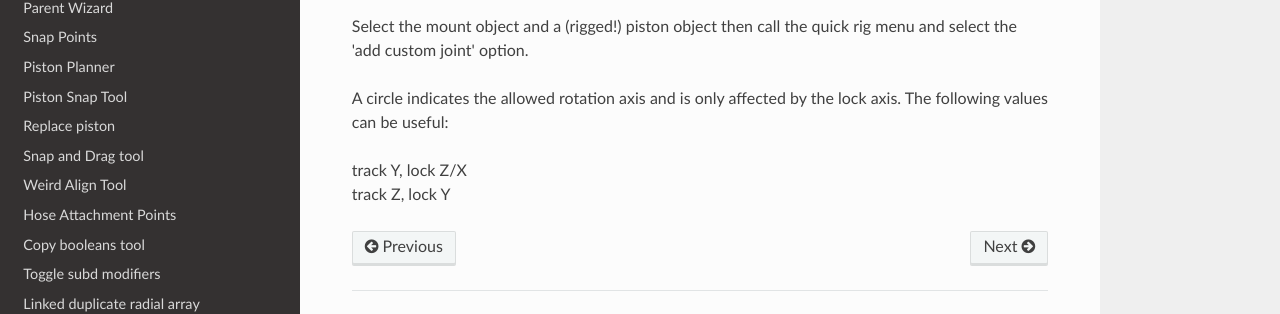
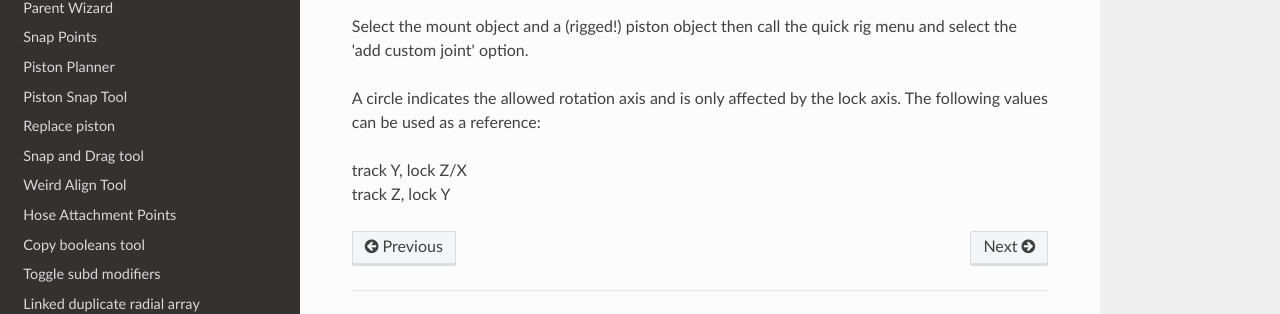
Before and after one commit to ZenderB3D/pp_docs, an MkDocs documentation site: the page built from docs/Quickrigs/custom_joints.md, in a window 1280 px wide and 900 px high, scrolled down 2279 px. Shown: the part 540-854 px from the top of the window. Built offline with MkDocs 1.6.1, drawn with Linux system fonts in a browser that asks for light colours; nearby versions of some CDN libraries.

Commit message:
Update custom_joints.md

```diff
--- a/docs/Quickrigs/custom_joints.md
+++ b/docs/Quickrigs/custom_joints.md
@@ -19,7 +19,7 @@ To use this feature:
 
 Select the mount object and a (rigged!) piston object then call the quick rig menu and select the 'add custom joint' option.
 
-A circle indicates the allowed rotation axis and is only affected by the lock axis. The following values can be useful:
+A circle indicates the allowed rotation axis and is only affected by the lock axis. The following values can be used as a reference:
 
 track Y, lock Z/X
 track Z, lock Y
```
